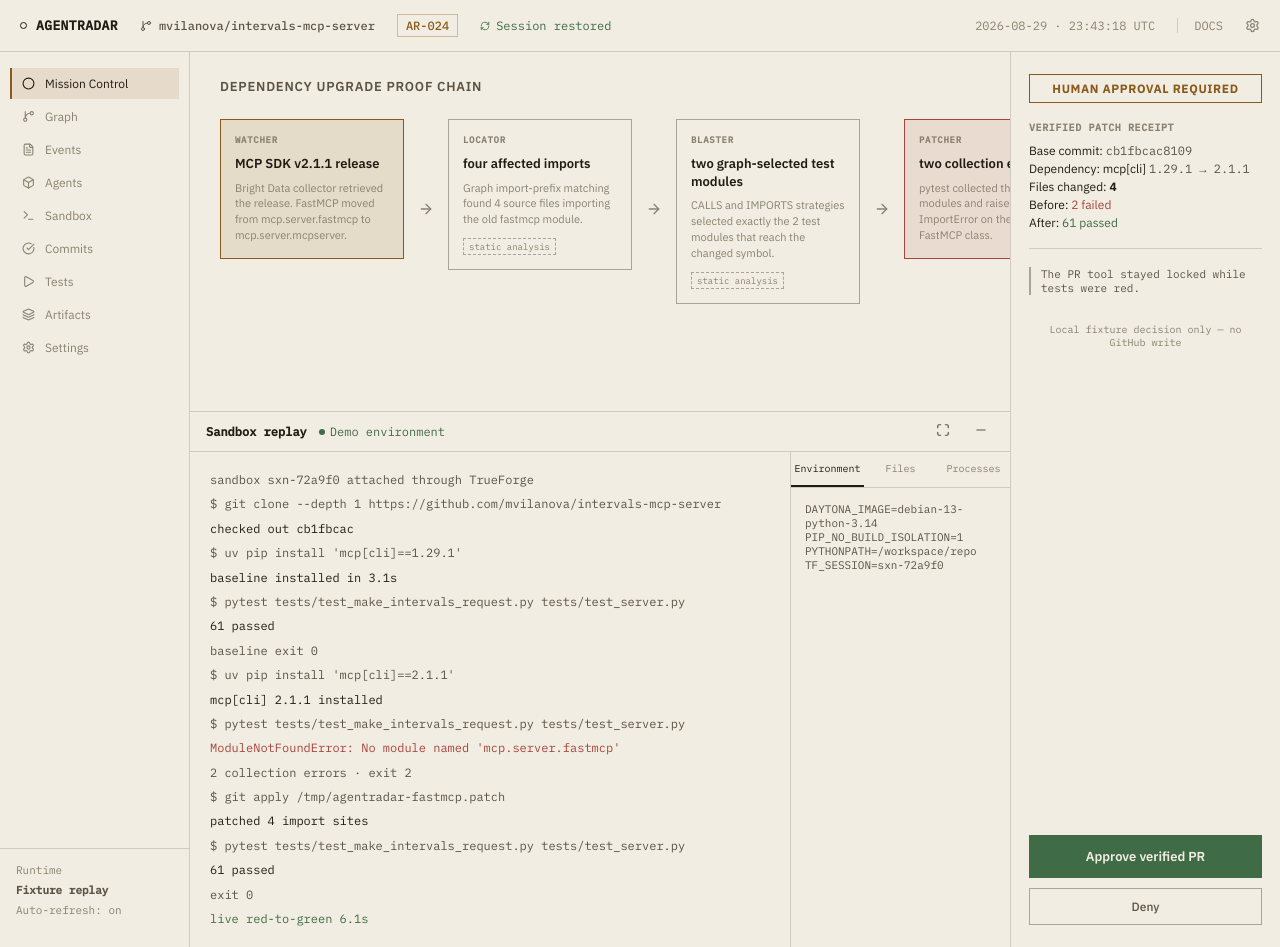
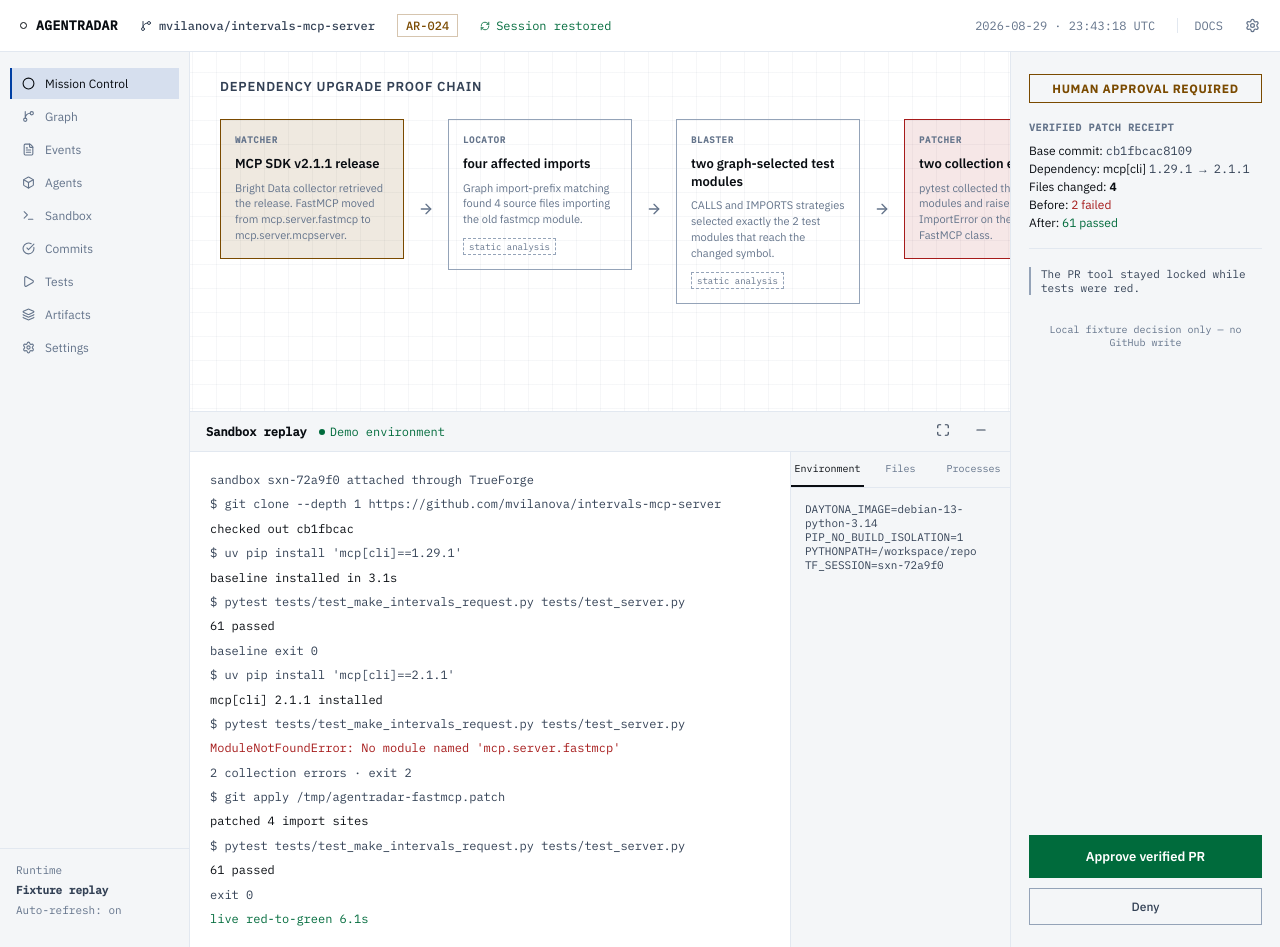
Before and after one commit to priyanshu-liveflow/completion_rca, a Next.js app in the folder apps/web/: page / in a window 1280 px wide. Built offline with nearby package versions, Linux system fonts and the light colour scheme.

Commit message:
design(web): Light Technical Blueprint theme for projector

```diff
--- a/apps/web/app/components/MissionControlPage.module.css
+++ b/apps/web/app/components/MissionControlPage.module.css
@@ -3,7 +3,7 @@
   min-height: 100vh;
   display: flex;
   flex-direction: column;
-  background: var(--paper);
+  background: transparent;
   color: var(--ink);
   font-family: var(--sans);
   overflow-x: hidden;
@@ -93,7 +93,7 @@
   display: flex;
   flex-direction: column;
   padding: 16px 0;
-  background: var(--paper);
+  background: var(--paper-line);
 }
 
 @media (min-width: 1024px) and (max-width: 1279px) {
@@ -148,8 +148,8 @@
 }
 
 .navItemActive {
-  background: var(--amber-soft);
-  border-left-color: var(--amber);
+  background: var(--active-soft);
+  border-left-color: var(--active);
   color: var(--ink);
 }
 
@@ -273,6 +273,7 @@
   padding: 14px;
   cursor: pointer;
   position: relative;
+  background: var(--paper);
 }
 
 .mapButton {
@@ -288,12 +289,12 @@
 .inspectorTab:focus-visible,
 .btnPrimary:focus-visible,
 .btnSecondary:focus-visible {
-  outline: 2px solid var(--ink);
+  outline: 2px solid var(--active);
   outline-offset: 2px;
 }
 
 .nodeSelected {
-  outline: 2px solid var(--ink);
+  outline: 2px solid var(--active);
   outline-offset: -2px;
 }
 
@@ -371,6 +372,7 @@
   border-bottom: 1px solid var(--rule);
   font-family: var(--mono);
   font-size: 12px;
+  background: var(--paper-line);
 }
 
 .dockTitle {
@@ -422,6 +424,8 @@
   font-family: var(--mono);
   font-size: 12px;
   line-height: 1.7;
+  background: var(--paper);
+  color: var(--ink);
 }
 
 .line {
@@ -431,7 +435,7 @@
 }
 
 .lineHighlighted {
-  background: var(--amber-soft);
+  background: var(--active-soft);
 }
 
 .lineCommand {
@@ -456,6 +460,7 @@
   border-left: 1px solid var(--rule);
   display: flex;
   flex-direction: column;
+  background: var(--paper-line);
 }
 
 .inspectorTabs {
@@ -496,7 +501,7 @@
   display: flex;
   flex-direction: column;
   gap: 18px;
-  background: var(--paper);
+  background: var(--paper-line);
 }
 
 .railTitle {
@@ -589,7 +594,7 @@
 .dialogOverlay {
   position: fixed;
   inset: 0;
-  background: rgba(33, 29, 22, 0.18);
+  background: rgba(9, 13, 18, 0.38);
   display: flex;
   align-items: center;
   justify-content: center;
--- a/apps/web/app/globals.css
+++ b/apps/web/app/globals.css
@@ -6,20 +6,25 @@
 @import "@fontsource/ibm-plex-mono/500.css";
 
 :root {
-  /* Paper Schematic tokens */
-  --paper: #f2ede2;
-  --paper-line: #e7e0d1;
-  --ink: #211d16;
-  --ink-secondary: #5a5346;
-  --ink-quiet: #8a8271;
-  --rule: rgba(33, 29, 22, 0.16);
-  --rule-strong: rgba(33, 29, 22, 0.35);
-  --oxide: #a5453d;
-  --mineral: #3f6b46;
-  --amber: #8a5a1c;
-  --amber-soft: rgba(138, 90, 28, 0.12);
-  --green-soft: rgba(63, 107, 70, 0.12);
-  --red-soft: rgba(165, 69, 61, 0.10);
+  /* Light Technical Blueprint */
+  --paper: #ffffff;
+  --paper-line: #f4f6f8;
+  --ink: #090d12;
+  --ink-secondary: #334155;
+  --ink-quiet: #64748b;
+  --rule: #e2e8f0;
+  --rule-strong: #94a3b8;
+  --active: #003fa3;
+  --active-soft: rgba(0, 63, 163, 0.12);
+  --verified: #006b3c;
+  --failure: #a61b1b;
+  --approval: #7a4a00;
+  --oxide: #a61b1b;
+  --mineral: #006b3c;
+  --amber: #7a4a00;
+  --amber-soft: rgba(122, 74, 0, 0.12);
+  --green-soft: rgba(0, 107, 60, 0.12);
+  --red-soft: rgba(166, 27, 27, 0.10);
   --sans: "IBM Plex Sans", system-ui, sans-serif;
   --mono: "IBM Plex Mono", ui-monospace, monospace;
 }
@@ -31,7 +36,11 @@ body {
   width: 100%;
   height: 100%;
   color: var(--ink);
-  background: var(--paper);
+  background-color: var(--paper);
+  background-image:
+    linear-gradient(to right, rgba(100, 116, 139, 0.06) 1px, transparent 1px),
+    linear-gradient(to bottom, rgba(100, 116, 139, 0.06) 1px, transparent 1px);
+  background-size: 24px 24px;
   font-family: var(--sans);
   -webkit-font-smoothing: antialiased;
   -moz-osx-font-smoothing: grayscale;
@@ -54,5 +63,5 @@ button {
 }
 
 ::selection {
-  background: var(--amber-soft);
+  background: var(--active-soft);
 }
```
